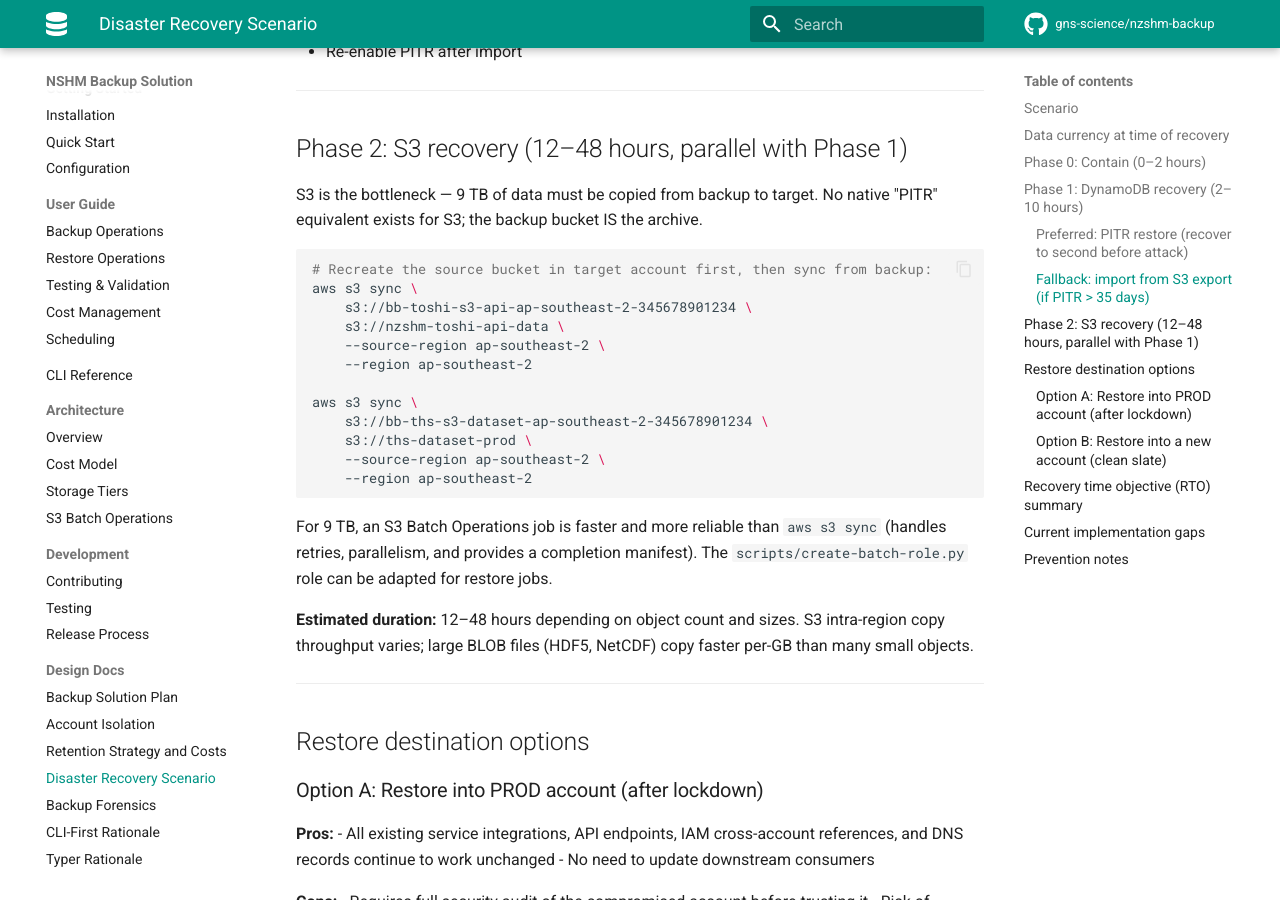
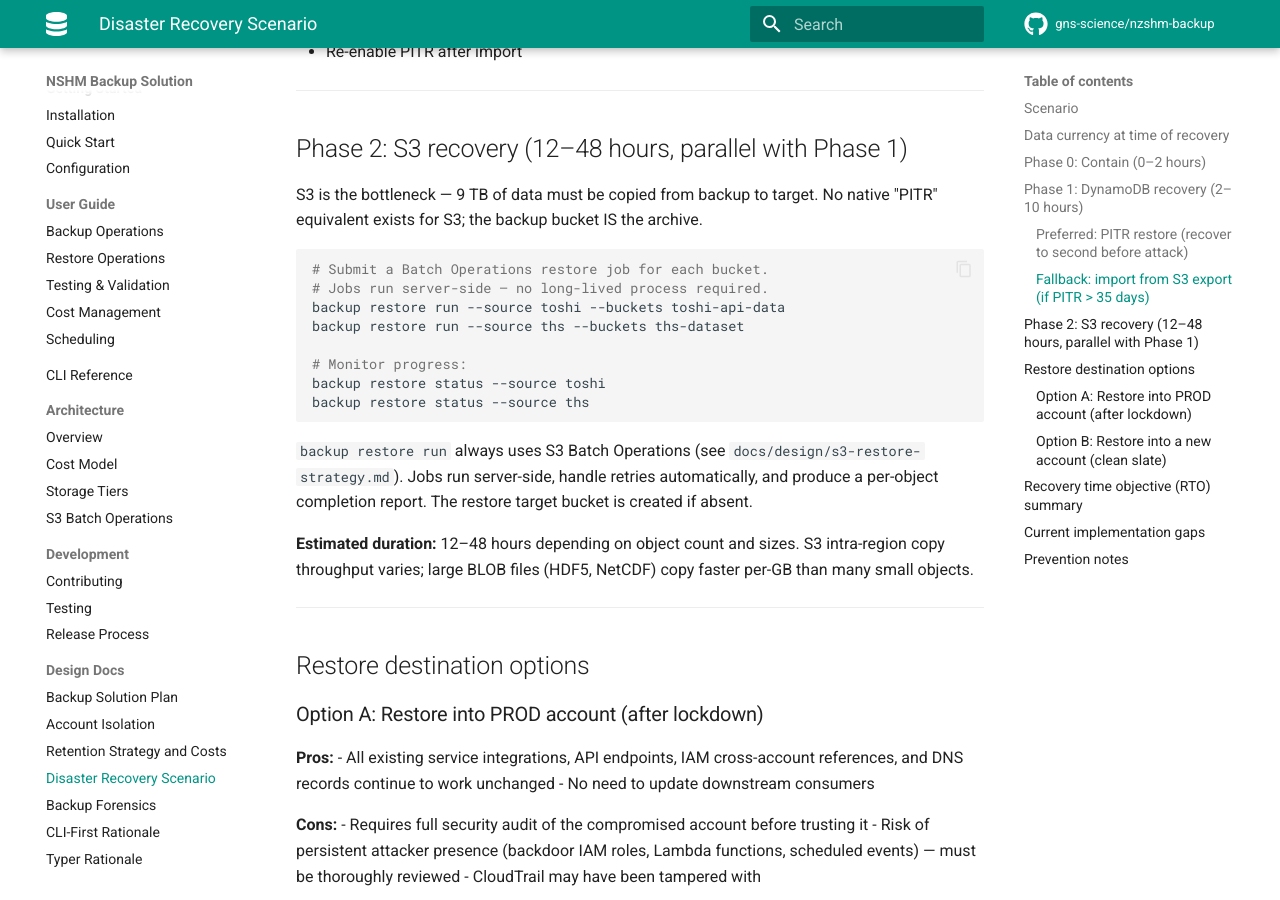
Before and after one commit to GNS-Science/aws-snapshot, an MkDocs documentation site: the page built from docs/design/disaster-recovery-scenario.md, in a window 1280 px wide and 900 px high, scrolled down 2422 px. Built offline with MkDocs 1.6.1 and Material for MkDocs 9.7.7, drawn with Linux system fonts in a browser that asks for light colours; comment, search, counter and statistics services are not loaded; the version menu is left out; some of the changed text lies outside the part shown.

Commit message:
docs: capture S3 Batch restore strategy and update DR scenario
New doc: docs/design/s3-restore-strategy.md
- restore run: S3 Batch Operations always (resilience, resumability, 8 TB scale)
- test restore: direct copy_object by default, --use-batch flag to exercise Batch path
- Explains why incremental ETag-skip is dropped for Batch (restore = clean state)
- IAM requirements and implementation outline

DR scenario: update S3 restore section to reference backup CLI and new strategy doc.
Update implementation gaps table to reflect completed items and pending Batch work.

````diff
--- a/docs/design/disaster-recovery-scenario.md
+++ b/docs/design/disaster-recovery-scenario.md
@@ -107,23 +107,20 @@ S3 is the bottleneck — 9 TB of data must be copied from backup to target.
 No native "PITR" equivalent exists for S3; the backup bucket IS the archive.
 
 ```bash
-# Recreate the source bucket in target account first, then sync from backup:
-aws s3 sync \
-    s3://bb-toshi-s3-api-ap-southeast-2-345678901234 \
-    s3://nzshm-toshi-api-data \
-    --source-region ap-southeast-2 \
-    --region ap-southeast-2
+# Submit a Batch Operations restore job for each bucket.
+# Jobs run server-side — no long-lived process required.
+backup restore run --source toshi --buckets toshi-api-data
+backup restore run --source ths --buckets ths-dataset
 
-aws s3 sync \
-    s3://bb-ths-s3-dataset-ap-southeast-2-345678901234 \
-    s3://ths-dataset-prod \
-    --source-region ap-southeast-2 \
-    --region ap-southeast-2
+# Monitor progress:
+backup restore status --source toshi
+backup restore status --source ths
 ```
 
-For 9 TB, an S3 Batch Operations job is faster and more reliable than `aws s3 sync`
-(handles retries, parallelism, and provides a completion manifest). The
-`scripts/create-batch-role.py` role can be adapted for restore jobs.
+`backup restore run` always uses S3 Batch Operations (see
+`docs/design/s3-restore-strategy.md`). Jobs run server-side, handle retries
+automatically, and produce a per-object completion report. The restore target
+bucket is created if absent.
 
 **Estimated duration:** 12–48 hours depending on object count and sizes.
 S3 intra-region copy throughput varies; large BLOB files (HDF5, NetCDF) copy
@@ -198,11 +195,9 @@ manually during a real incident:
 
 | Gap | Impact | Notes |
 |-----|--------|-------|
-| `backup restore` commands are stubbed | Manual AWS CLI required for all restore steps | Phase 4 work |
+| S3 restore uses direct copy_object | Not suitable for 8 TB ToshiBucket | S3 Batch Operations implementation pending — see `docs/design/s3-restore-strategy.md` |
 | No `import-table-from-s3` integration | PITR fallback requires manual CLI | Low priority if PITR window covers 35 days |
-| S3 Batch restore job not automated | 9 TB restore requires manual setup | `create-batch-role.py` can be adapted |
 | No restore runbook tested | Unknown failure modes | Quarterly DR drill (Phase 5) needed |
-| No automated integrity check post-restore | Must manually verify object counts | `backup test integrity` not implemented |
 
 ---
 
````
Also changed, not shown: docs/design/s3-restore-strategy.md (added, +114 -0 lines).
